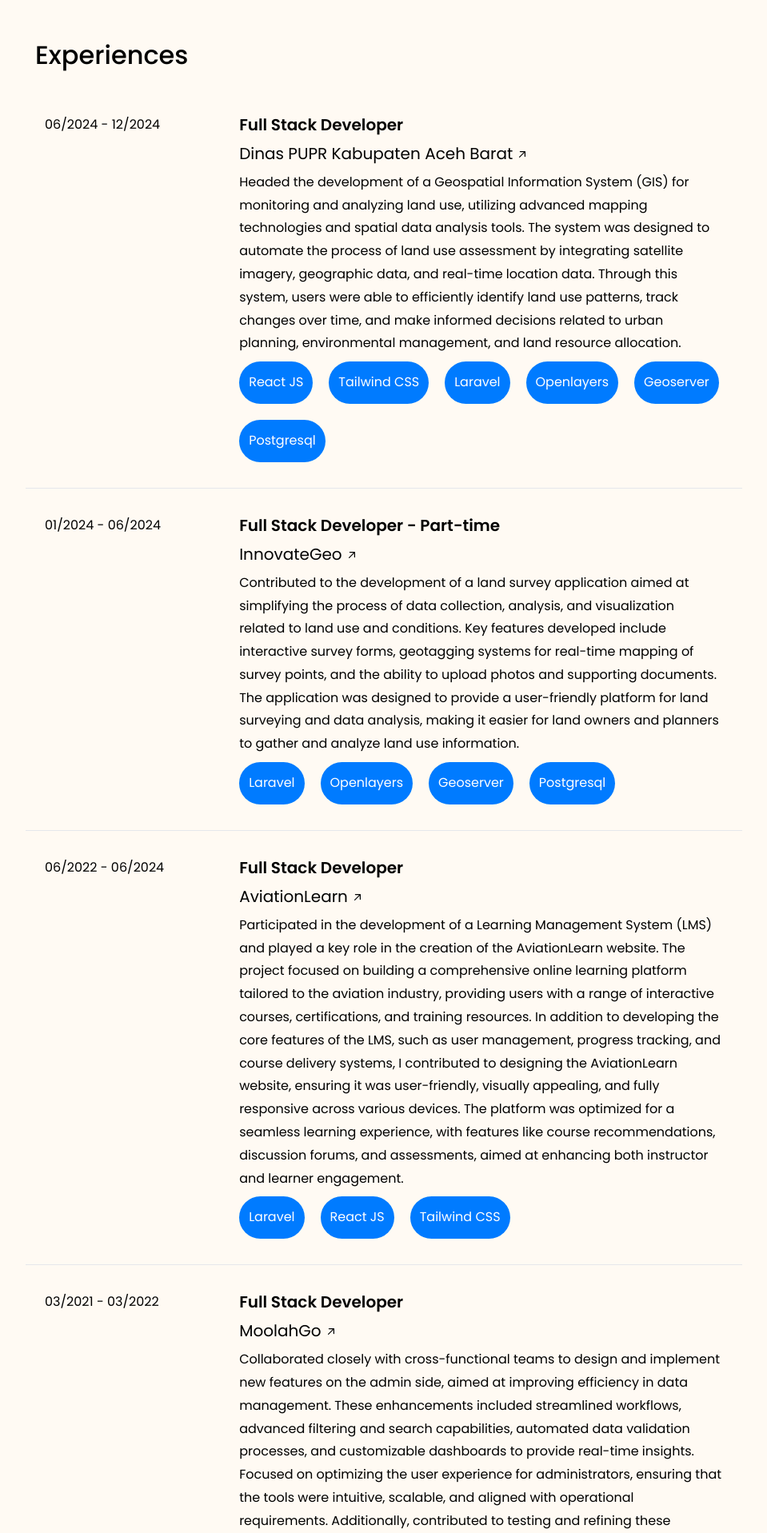
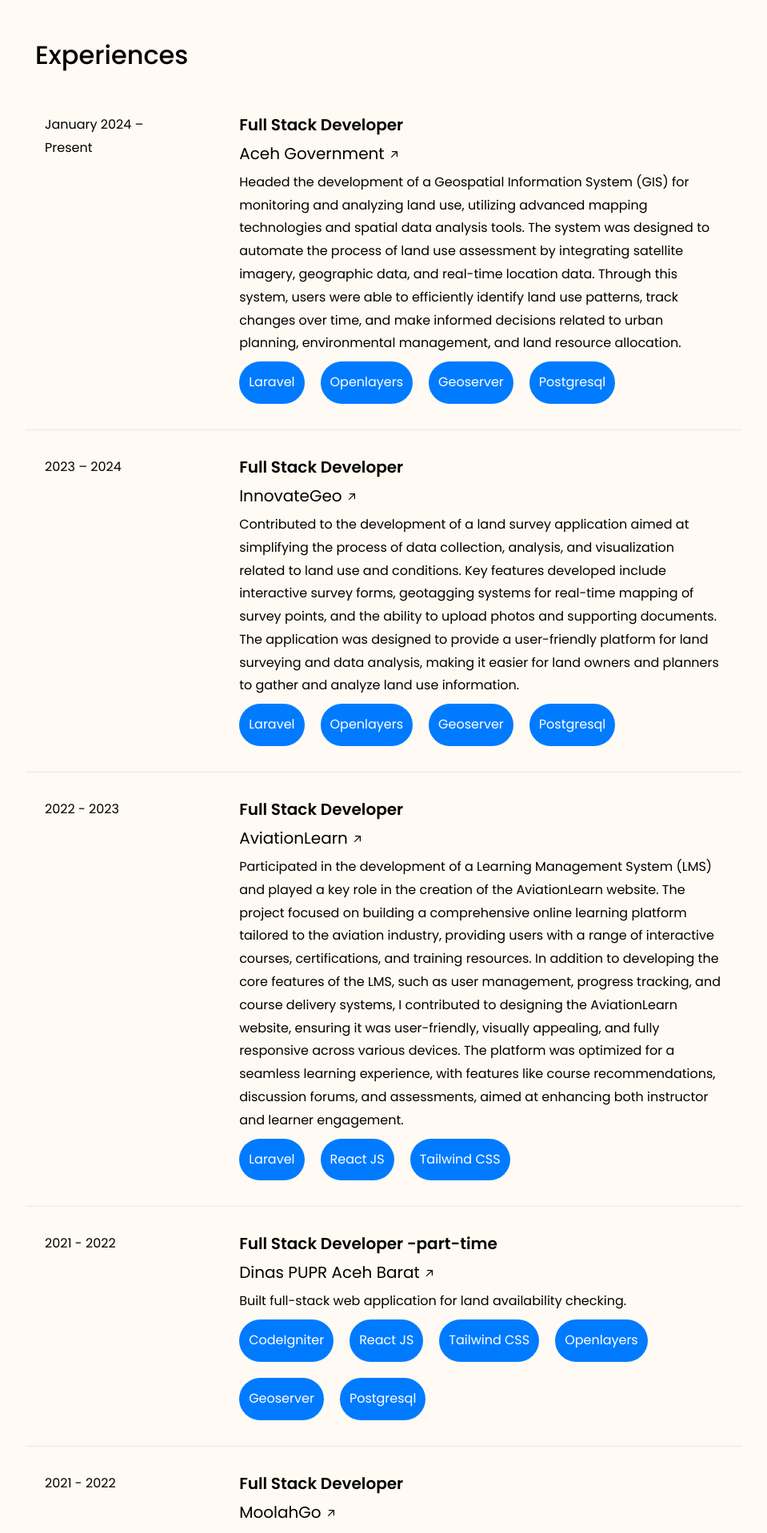
Before and after one commit to martunismukhtar/portofolio, a React (Vite) app: page / in a window 1280 px wide. Shown: the part 440-2357 px from the top of the page at 80% size, without its empty margins (160-1119 px from the left). Built offline with nearby package versions, Linux system fonts and the light colour scheme.

Commit message:
Update experienceData.js
memperbaiki pengalaman kerja

```diff
--- a/src/Konstanta/experienceData.js
+++ b/src/Konstanta/experienceData.js
@@ -1,34 +1,41 @@
 const experiences=[
     {
-        year:"06/2024 - 12/2024",
-        company:"Dinas PUPR Kabupaten Aceh Barat",
-        link:"https://simatabaru.acehbesarkab.go.id/app/matras/",
+        year:"January 2024 – Present",
+        company:"Aceh Government",
+        link:"http://62.72.13.172:8383/",
         position:"Full Stack Developer",
         description:"Headed the development of a Geospatial Information System (GIS) for monitoring and analyzing land use, utilizing advanced mapping technologies and spatial data analysis tools. The system was designed to automate the process of land use assessment by integrating satellite imagery, geographic data, and real-time location data. Through this system, users were able to efficiently identify land use patterns, track changes over time, and make informed decisions related to urban planning, environmental management, and land resource allocation.",
-        techs:["React JS", "Tailwind CSS", "Laravel", "Openlayers", "Geoserver", "Postgresql"]
+        techs:["Laravel", "Openlayers", "Geoserver", "Postgresql"]
     }, {
-        year:"01/2024 - 06/2024",
+        year:"2023 – 2024",
         company:"InnovateGeo",
         link:"https://innovategeo.org/",
-        position:"Full Stack Developer - Part-time",
+        position:"Full Stack Developer",
         description:"Contributed to the development of a land survey application aimed at simplifying the process of data collection, analysis, and visualization related to land use and conditions. Key features developed include interactive survey forms, geotagging systems for real-time mapping of survey points, and the ability to upload photos and supporting documents. The application was designed to provide a user-friendly platform for land surveying and data analysis, making it easier for land owners and planners to gather and analyze land use information.",
         techs:["Laravel", "Openlayers", "Geoserver", "Postgresql"]
     }, {
-        year:"06/2022 - 06/2024",
+        year:"2022 - 2023",
         company:"AviationLearn",
         link:"https://www.aviationlearn.com/",
         position:"Full Stack Developer",
         description:"Participated in the development of a Learning Management System (LMS) and played a key role in the creation of the AviationLearn website. The project focused on building a comprehensive online learning platform tailored to the aviation industry, providing users with a range of interactive courses, certifications, and training resources. In addition to developing the core features of the LMS, such as user management, progress tracking, and course delivery systems, I contributed to designing the AviationLearn website, ensuring it was user-friendly, visually appealing, and fully responsive across various devices. The platform was optimized for a seamless learning experience, with features like course recommendations, discussion forums, and assessments, aimed at enhancing both instructor and learner engagement.",
         techs:["Laravel", "React JS", "Tailwind CSS"]
     }, {
-        year:"03/2021 - 03/2022",
+        year:"2021 - 2022",
+        company:"Dinas PUPR Aceh Barat",
+        link:"http://pupracehbarat.id/mapsitrab/",
+        position:"Full Stack Developer -part-time",
+        description:"Built full-stack web application for land availability checking.",
+        techs:["CodeIgniter", "React JS", "Tailwind CSS", "Openlayers", "Geoserver", "Postgresql"]
+    }, {
+        year:"2021 - 2022",
         company:"MoolahGo",
         link:"https://www.moolahgo.com/",
         position:"Full Stack Developer",
         description:"Collaborated closely with cross-functional teams to design and implement new features on the admin side, aimed at improving efficiency in data management. These enhancements included streamlined workflows, advanced filtering and search capabilities, automated data validation processes, and customizable dashboards to provide real-time insights. Focused on optimizing the user experience for administrators, ensuring that the tools were intuitive, scalable, and aligned with operational requirements. Additionally, contributed to testing and refining these features to ensure seamless integration with existing systems, ultimately reducing manual effort, minimizing errors, and enhancing overall productivity in data management operations.",
         techs:["CodeIgniter 4", "JQuery", "Bootstrap"]
     }, {
-        year:"03/2021 - 03/2022",
+        year:"2020 - 2021",
         company:"immap",
         link:"https://careers.immap.org/",
         position:"Full Stack Developer",
```
